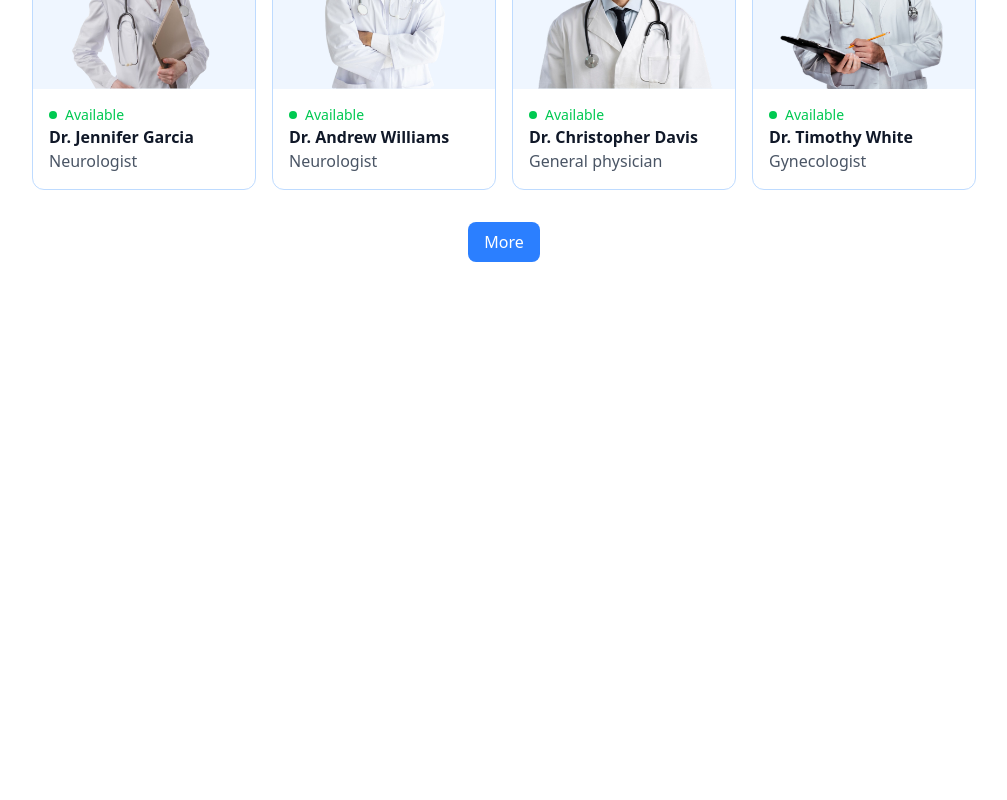
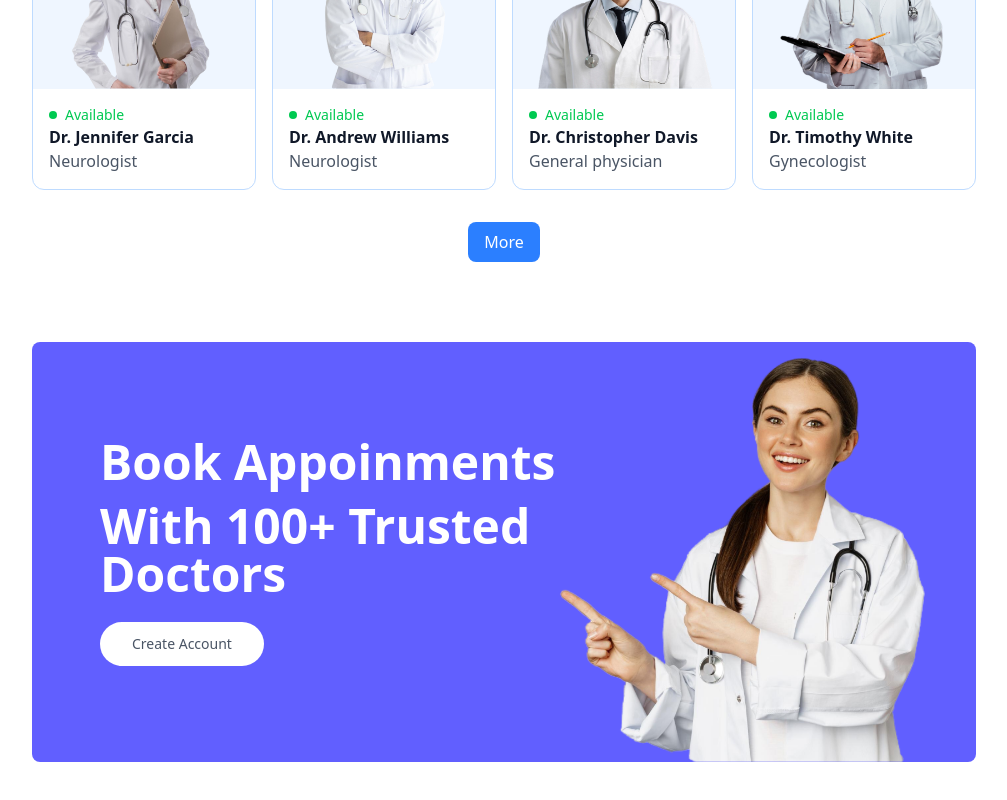
Before and after one commit to sauravsultane/Hospital-Management-System, a React (Vite) app in the folder frontend/: page / in a window 1280 px wide. Shown: the part 1727-2527 px from the top of the page, without its empty margins (136-1143 px from the left). Before the commit the page ends 2053 px from the top, so only its background shows below. Built offline with nearby package versions, Linux system fonts and the light colour scheme.

Commit message:
footer remaining

```diff
--- a/frontend/index.html
+++ b/frontend/index.html
@@ -1,5 +1,5 @@
 <!doctype html>
-<html lang="en">
+<html lang="en" class="scroll-smooth">
   <head>
     <meta charset="UTF-8" />
     <link rel="icon" type="image/svg+xml" href="/vite.svg" />
--- /dev/null
+++ b/frontend/src/components/Banner.jsx
@@ -0,0 +1,34 @@
+import React from "react";
+import { assets } from "../assets/assets";
+import { useNavigate } from "react-router-dom";
+
+const Banner = () => {
+
+    const navigate = useNavigate()
+
+  return (
+    <div className="bg-indigo-500 px-6 sm:px-10 md:px-14 lg:px-12 my-20 md:mx-10 flex rounded-lg">
+      {/* Left Side */}
+      <div className="flex-1 py-8 sm:py-10 md:py-16 lg:py-24 lg:pl-5">
+        <div className="text-xl sm:text-2xl md:text-3xl lg:text-5xl font-semibold text-white ">
+          <p>Book Appoinments</p>
+          <p className="mt-4">With 100+ Trusted Doctors</p>
+        </div>
+
+        <button onClick={()=>{navigate("/login"); scrollTo(0,0)}} className="bg-white text-sm text-gray-600 px-8 py-3 rounded-full mt-6 hover:scale-105 transition-all">Create Account</button>
+      </div>
+
+      {/* Right Side */}
+
+      <div className="hidden md:block md:w-1/2 lg:w-[370px] relative ">
+        <img
+          className="w-full absolute bottom-0 right-0 max-w-md"
+          src={assets.appointment_img}
+          alt=""
+        />
+      </div>
+    </div>
+  );
+};
+
+export default Banner;
--- /dev/null
+++ b/frontend/src/components/Footer.jsx
@@ -0,0 +1,11 @@
+import React from 'react'
+
+const Footer = () => {
+  return (
+    <div>
+
+    </div>
+  )
+}
+
+export default Footer
--- a/frontend/src/components/TopDoctors.jsx
+++ b/frontend/src/components/TopDoctors.jsx
@@ -1,9 +1,11 @@
-import React from "react";
-import { doctors } from "../assets/assets";
+import React, { useContext } from "react";
 import { useNavigate } from "react-router-dom";
+import { AppContext } from "../context/AppContext";
 
 const TopDoctors = () => {
   const navigate = useNavigate();
+
+  const { doctors } = useContext(AppContext);
   return (
     <div className="flex flex-col items-center gap-4 my-16 text-gray-900 md:mx-10">
       <h1 className="text-3xl font-medium">Top Doctors</h1>
@@ -35,7 +37,7 @@
         ))}
       </div>
 
-      <button className="mt-4 px-4 py-2 bg-blue-500 text-white rounded-lg hover:bg-blue-600 transition">
+      <button onClick={()=>{navigate('/doctors'); scrollTo(0,0)}} className="mt-4 px-4 py-2 bg-blue-500 text-white rounded-lg hover:bg-blue-600 transition">
         More
       </button>
     </div>
--- /dev/null
+++ b/frontend/src/context/AppContext.jsx
@@ -0,0 +1,17 @@
+import { createContext, useMemo } from "react";
+import { doctors} from "../assets/assets";
+console.log("Doctors data:", doctors);
+
+export const AppContext = createContext({ doctors: [] });
+
+const AppContextProvider = ({ children }) => {
+    const value = useMemo(() => ({ doctors }), []);
+
+    return (
+        <AppContext.Provider value={value}>
+            {children}
+        </AppContext.Provider>
+    );
+};
+
+export default AppContextProvider;
--- a/frontend/src/main.jsx
+++ b/frontend/src/main.jsx
@@ -1,11 +1,14 @@
-import { StrictMode } from 'react'
-import { createRoot } from 'react-dom/client'
-import './index.css'
-import App from './App.jsx'
-import { BrowserRouter  } from 'react-router-dom'
+import { StrictMode } from "react";
+import { createRoot } from "react-dom/client";
+import "./index.css";
+import App from "./App.jsx";
+import { BrowserRouter } from "react-router-dom";
+import AppContextProvider from "./context/AppContext.jsx";
 
-createRoot(document.getElementById('root')).render(
+createRoot(document.getElementById("root")).render(
   <BrowserRouter>
-    <App />
+    <AppContextProvider>
+      <App />
+    </AppContextProvider>
   </BrowserRouter>,
-)
+);
--- a/frontend/src/pages/Home.jsx
+++ b/frontend/src/pages/Home.jsx
@@ -2,6 +2,8 @@
 import Header from '../components/Header'
 import SpecialityMenu from '../components/SpecialityMenu'
 import TopDoctors from '../components/TopDoctors'
+import Banner from '../components/Banner'
+import Footer from '../components/Footer'
 
 const Home = () => {
   return (
@@ -9,6 +11,8 @@
       <Header/>
       <SpecialityMenu/>
       <TopDoctors/>
+      <Banner/>
+      <Footer/>
     </div>
   )
 }
```
